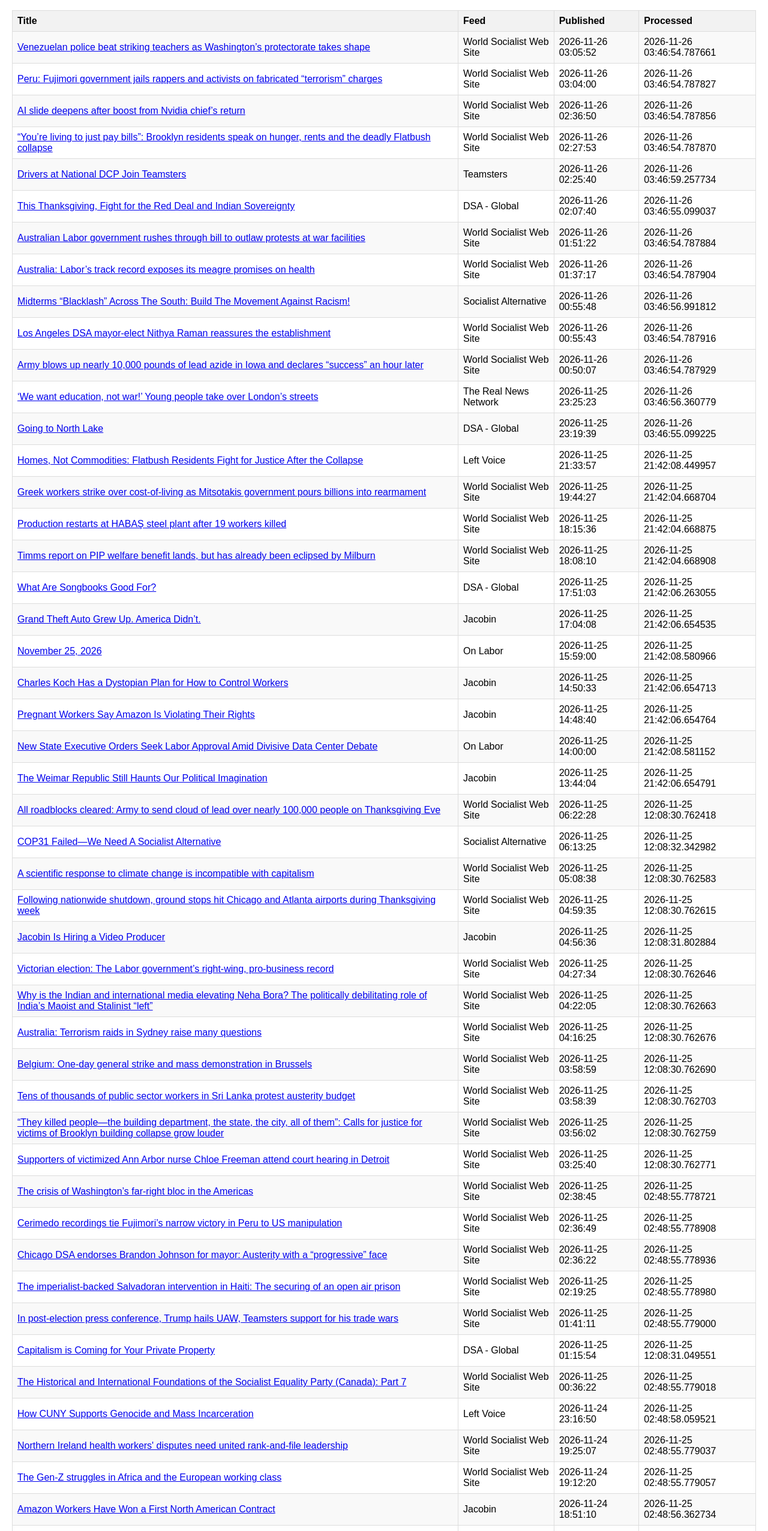
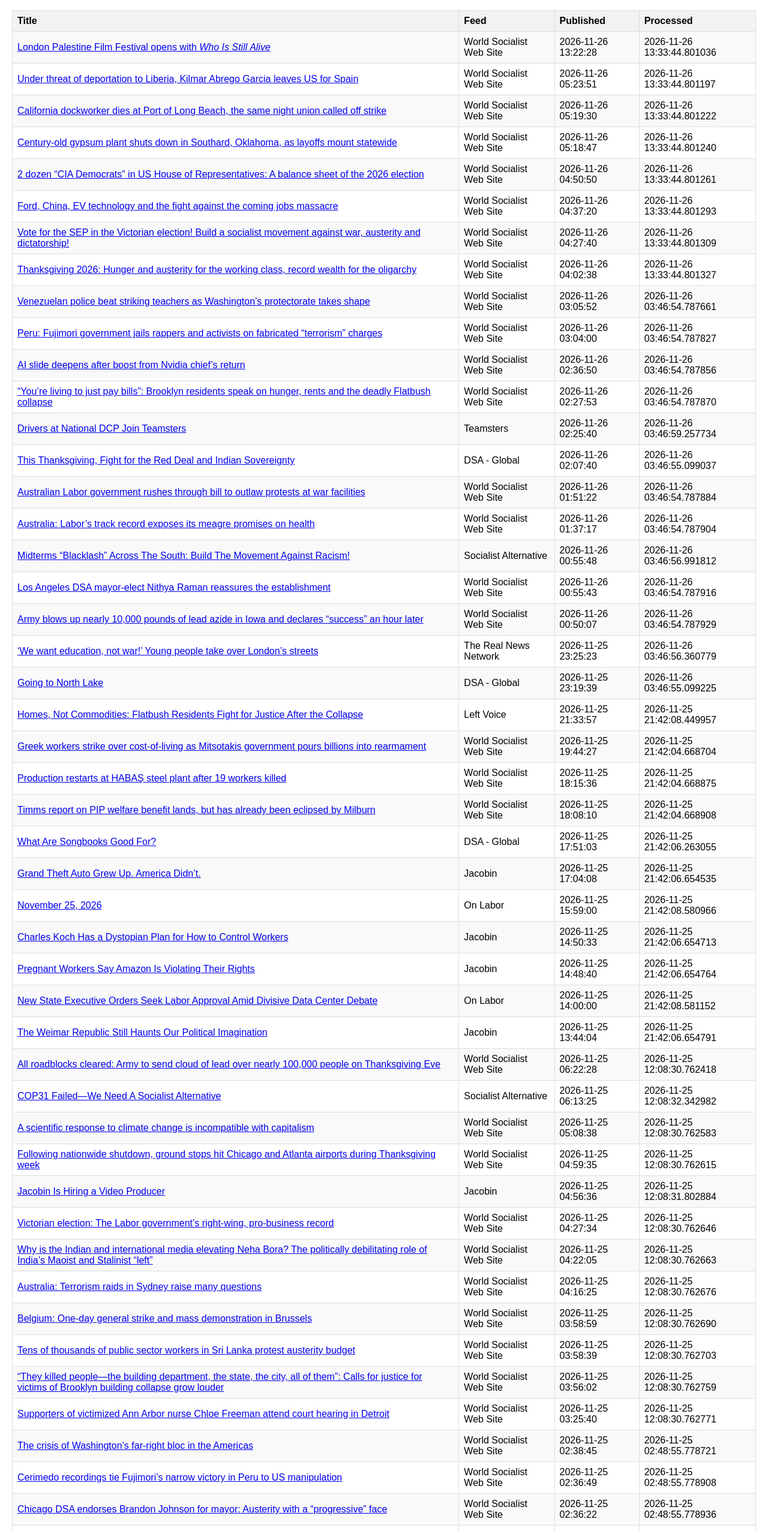
Before and after one commit to 007gravytrain/rss-monitor, a plain HTML site: page index.html in a window 1280 px wide. Shown: the part 2832-5385 px from the top of the page at 60% size. Drawn offline with Linux system fonts and the light colour scheme.

Commit message:
Update RSS results - 2026-11-26 13:33:50

```diff
--- a/index.html
+++ b/index.html
@@ -414,6 +414,62 @@
                 </tr>
 
                 <tr>
+                    <td><a href="https://www.wsws.org/en/articles/2026/11/26/hxxs-n26.html" target="_blank">London Palestine Film Festival opens with <em>Who Is Still Alive</em></a></td>
+                    <td>World Socialist Web Site</td>
+                    <td>2026-11-26 13:22:28</td>
+                    <td>2026-11-26 13:33:44.801036</td>
+                </tr>
+
+                <tr>
+                    <td><a href="https://www.wsws.org/en/articles/2026/11/26/kvqk-n26.html" target="_blank">Under threat of deportation to Liberia, Kilmar Abrego Garcia leaves US for Spain</a></td>
+                    <td>World Socialist Web Site</td>
+                    <td>2026-11-26 05:23:51</td>
+                    <td>2026-11-26 13:33:44.801197</td>
+                </tr>
+
+                <tr>
+                    <td><a href="https://www.wsws.org/en/articles/2026/11/26/rjrx-n26.html" target="_blank">California dockworker dies at Port of Long Beach, the same night union called off strike</a></td>
+                    <td>World Socialist Web Site</td>
+                    <td>2026-11-26 05:19:30</td>
+                    <td>2026-11-26 13:33:44.801222</td>
+                </tr>
+
+                <tr>
+                    <td><a href="https://www.wsws.org/en/articles/2026/11/26/npir-n26.html" target="_blank">Century-old gypsum plant shuts down in Southard, Oklahoma, as layoffs mount statewide</a></td>
+                    <td>World Socialist Web Site</td>
+                    <td>2026-11-26 05:18:47</td>
+                    <td>2026-11-26 13:33:44.801240</td>
+                </tr>
+
+                <tr>
+                    <td><a href="https://www.wsws.org/en/articles/2026/11/26/kogh-n26.html" target="_blank">2 dozen “CIA Democrats” in US House of Representatives: A balance sheet of the 2026 election</a></td>
+                    <td>World Socialist Web Site</td>
+                    <td>2026-11-26 04:50:50</td>
+                    <td>2026-11-26 13:33:44.801261</td>
+                </tr>
+
+                <tr>
+                    <td><a href="https://www.wsws.org/en/articles/2026/11/26/ymnl-n26.html" target="_blank">Ford, China, EV technology and the fight against the coming jobs massacre</a></td>
+                    <td>World Socialist Web Site</td>
+                    <td>2026-11-26 04:37:20</td>
+                    <td>2026-11-26 13:33:44.801293</td>
+                </tr>
+
+                <tr>
+                    <td><a href="https://www.wsws.org/en/articles/2026/11/26/lqej-n26.html" target="_blank">Vote for the SEP in the Victorian election! Build a socialist movement against war, austerity and dictatorship!</a></td>
+                    <td>World Socialist Web Site</td>
+                    <td>2026-11-26 04:27:40</td>
+                    <td>2026-11-26 13:33:44.801309</td>
+                </tr>
+
+                <tr>
+                    <td><a href="https://www.wsws.org/en/articles/2026/11/26/mqdm-n26.html" target="_blank">Thanksgiving 2026: Hunger and austerity for the working class, record wealth for the oligarchy</a></td>
+                    <td>World Socialist Web Site</td>
+                    <td>2026-11-26 04:02:38</td>
+                    <td>2026-11-26 13:33:44.801327</td>
+                </tr>
+
+                <tr>
                     <td><a href="https://www.wsws.org/en/articles/2026/11/26/zsvd-n26.html" target="_blank">Venezuelan police beat striking teachers as Washington’s protectorate takes shape</a></td>
                     <td>World Socialist Web Site</td>
                     <td>2026-11-26 03:05:52</td>
@@ -707,62 +763,6 @@
                     <td>2026-11-25 12:08:31.049551</td>
                 </tr>
 
-                <tr>
-                    <td><a href="https://www.wsws.org/en/articles/2026/11/25/ugan-n25.html" target="_blank">The Historical and International Foundations of the Socialist Equality Party (Canada): Part 7</a></td>
-                    <td>World Socialist Web Site</td>
-                    <td>2026-11-25 00:36:22</td>
-                    <td>2026-11-25 02:48:55.779018</td>
-                </tr>
-
-                <tr>
-                    <td><a href="https://www.leftvoice.org/how-cuny-supports-genocide-mass-incarceration/" target="_blank">How CUNY Supports Genocide and Mass Incarceration</a></td>
-                    <td>Left Voice</td>
-                    <td>2026-11-24 23:16:50</td>
-                    <td>2026-11-25 02:48:58.059521</td>
-                </tr>
-
-                <tr>
-                    <td><a href="https://www.wsws.org/en/articles/2026/11/24/qhgf-n24.html" target="_blank">Northern Ireland health workers' disputes need united rank-and-file leadership</a></td>
-                    <td>World Socialist Web Site</td>
-                    <td>2026-11-24 19:25:07</td>
-                    <td>2026-11-25 02:48:55.779037</td>
-                </tr>
-
-                <tr>
-                    <td><a href="https://www.wsws.org/en/articles/2026/11/24/nlll-n24.html" target="_blank">The Gen-Z struggles in Africa and the European working class</a></td>
-                    <td>World Socialist Web Site</td>
-                    <td>2026-11-24 19:12:20</td>
-                    <td>2026-11-25 02:48:55.779057</td>
-                </tr>
-
-                <tr>
-                    <td><a href="https://jacobin.com/2026/11/amazon-unifor-british-columbia-first-contract" target="_blank">Amazon Workers Have Won a First North American Contract</a></td>
-                    <td>Jacobin</td>
-                    <td>2026-11-24 18:51:10</td>
-                    <td>2026-11-25 02:48:56.362734</td>
-                </tr>
-
-                <tr>
-                    <td><a href="https://therealnews.com/d-c-passed-a-law-to-make-transit-free-for-residents-but-now-metro-proposes-service-cuts-and-fare-hikes" target="_blank">D.C. passed a law to make transit free for residents—but now Metro proposes service cuts and fare hikes</a></td>
-                    <td>The Real News Network</td>
-                    <td>2026-11-24 18:48:58</td>
-                    <td>2026-11-25 02:48:56.714615</td>
-                </tr>
-
-                <tr>
-                    <td><a href="https://jacobin.com/2026/11/rosa-luxemburg-ancient-history-rome-spartacus" target="_blank">Rediscovering Rosa Luxemburg’s History of Ancient Rome</a></td>
-                    <td>Jacobin</td>
-                    <td>2026-11-24 17:32:23</td>
-                    <td>2026-11-24 18:40:07.372018</td>
-                </tr>
-
-                <tr>
-                    <td><a href="https://jacobin.com/2026/11/review-stallone-biopic-i-play-rocky" target="_blank">I Play Rocky Is Undeniably Charming</a></td>
-                    <td>Jacobin</td>
-                    <td>2026-11-24 16:44:28</td>
-                    <td>2026-11-24 18:40:07.372220</td>
-                </tr>
-
             </table>
         </body>
         </html>
```
Also changed, not shown: 1 other file.
